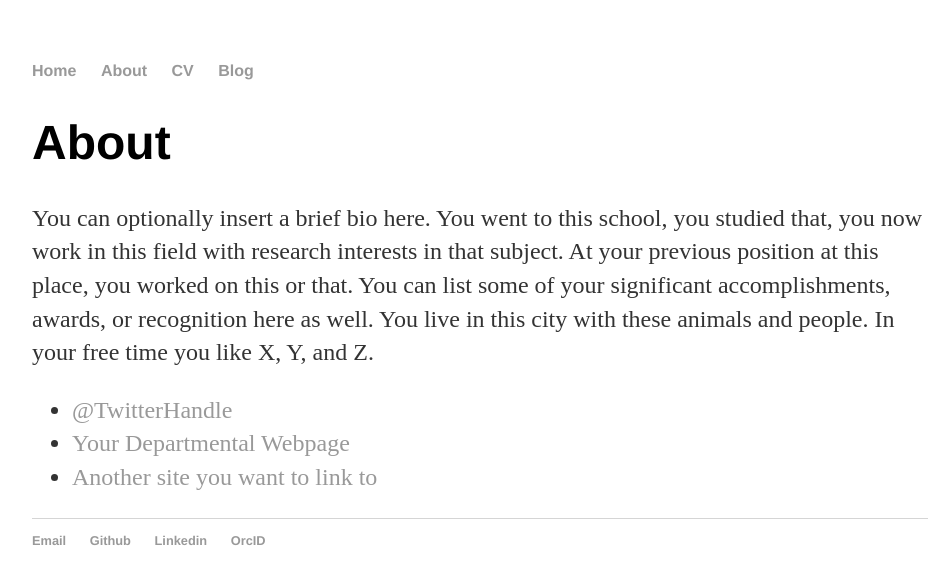
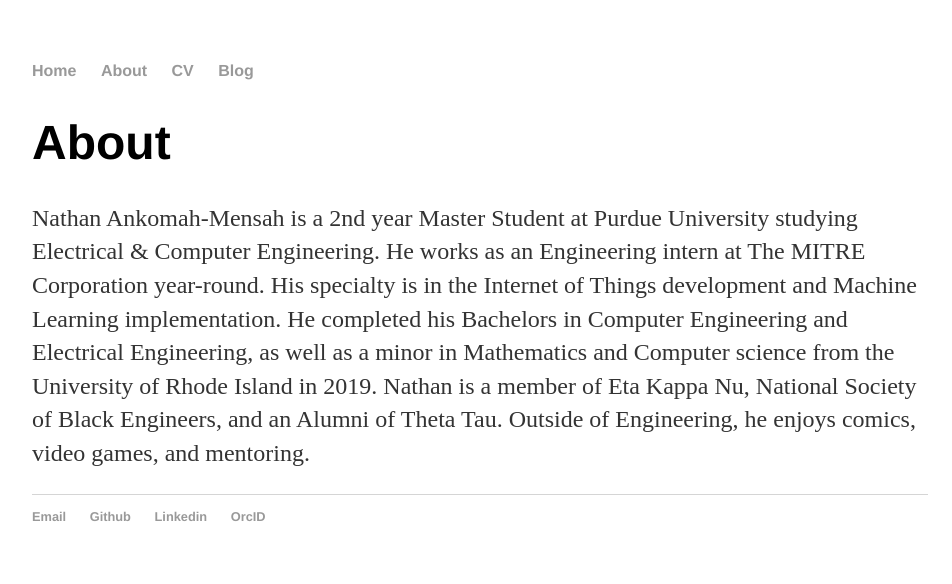
Before and after one commit to Natemen96/Natemen96.github.io, a Jekyll site: the page built from about/index.html, in a window 1280 px wide. Shown: the top 584 px of the page, without its empty margins (160-1112 px from the left). Built offline with Jekyll 4.4.1, drawn with Linux system fonts in a browser that asks for light colours; Markdown is read by kramdown in place of the engine named in the settings.

Commit message:
Updated about me hopefully theme works now

```diff
--- a/about/index.html
+++ b/about/index.html
@@ -2,14 +2,22 @@
 layout: default
 title: About Nathan Ankomah-Mensah
 ---
+<body>
 
 		<div class="about">
 			<h1>About</h1>
-			<p>You can optionally insert a brief bio here. You went to this school, you studied that, you now work in this field with research interests in that subject. At your previous position at this place, you worked on this or that. You can list some of your significant accomplishments, awards, or recognition here as well. You live in this city with these animals and people. In your free time you like X, Y, and Z.</p>
+			<p>Nathan Ankomah-Mensah is a 2nd year Master Student at Purdue University studying Electrical & Computer Engineering.
+				He works as an Engineering intern at The MITRE Corporation year-round.
+				His specialty is in the Internet of Things development and Machine Learning implementation.
+				He completed his Bachelors in Computer Engineering and Electrical Engineering,
+				 as well as a minor in Mathematics and Computer science from the University of Rhode Island in 2019.
+				  Nathan is a member of Eta Kappa Nu, National Society of Black Engineers, and an Alumni of Theta Tau.
+				  Outside of Engineering, he enjoys comics, video games, and mentoring. </p>
 
-			<ul class="contacts">
-				<li><a href="#">@TwitterHandle</a></li>
-				<li><a href="#">Your Departmental Webpage</a></li>
-				<li><a href="#">Another site you want to link to</a></li>
-				</ul>
+			<!-- <ul class="contacts"> -->
+				<!-- <li><a href="#">@TwitterHandle</a></li> -->
+				<!-- <li><a href="#">Your Departmental Webpage</a></li> -->
+				<!-- <li><a href="#">Another site you want to link to</a></li> -->
+				<!-- </ul> -->
 		</div>
+</body>
--- a/blog/index.html
+++ b/blog/index.html
@@ -2,6 +2,9 @@
 layout: default
 title: Nathan Ankomah-Mensah's Blog
 ---
+
+<body>
+
 <h1>{{ page.title }}</h1>
 <ul class="posts">
 
@@ -10,3 +13,4 @@
   {% endfor %}
 
 </ul>
+</body>
--- a/cv/index.html
+++ b/cv/index.html
@@ -2,8 +2,8 @@
 layout: default
 title: CV of Your Name
 ---
-
-	<div class="cv">
+<body>
+		<div class="cv">
 		<a href="#" class="download" title="Download CV as PDF">Download CV</a>
 					<h1>Hank Quinlan</h1>
 					<address>
@@ -20,3 +20,4 @@
 
 
 	</div>
+</body>
--- a/index.html
+++ b/index.html
@@ -5,7 +5,7 @@
 <body>
 		<div class="blurb">
 			<div class="col-sm-4">
-				<img  class="img-circle avatar" alt="Me, Nate AM" src="img\me.png">
+				<img  class="img-circle avatar" alt="Me, Nate AM" src="img\me.png" width="200">
 			</div>
 
 			<h1>Welcome to my Website</h1>
```
